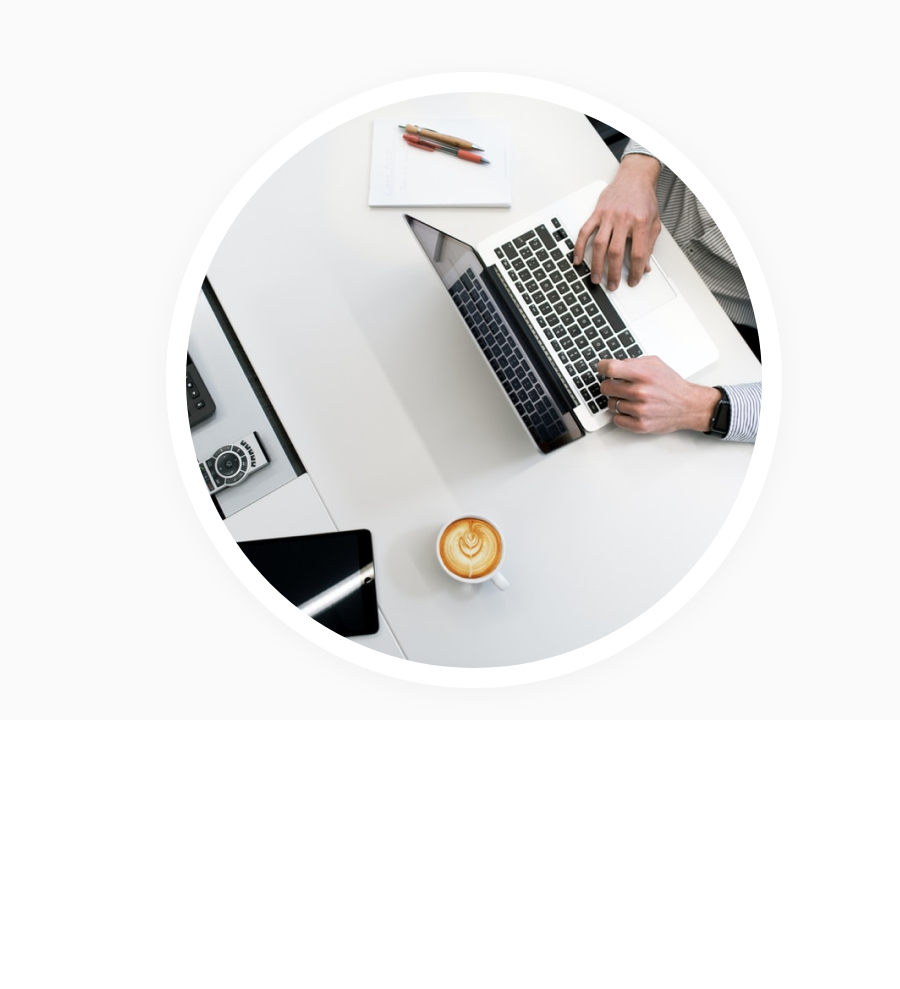
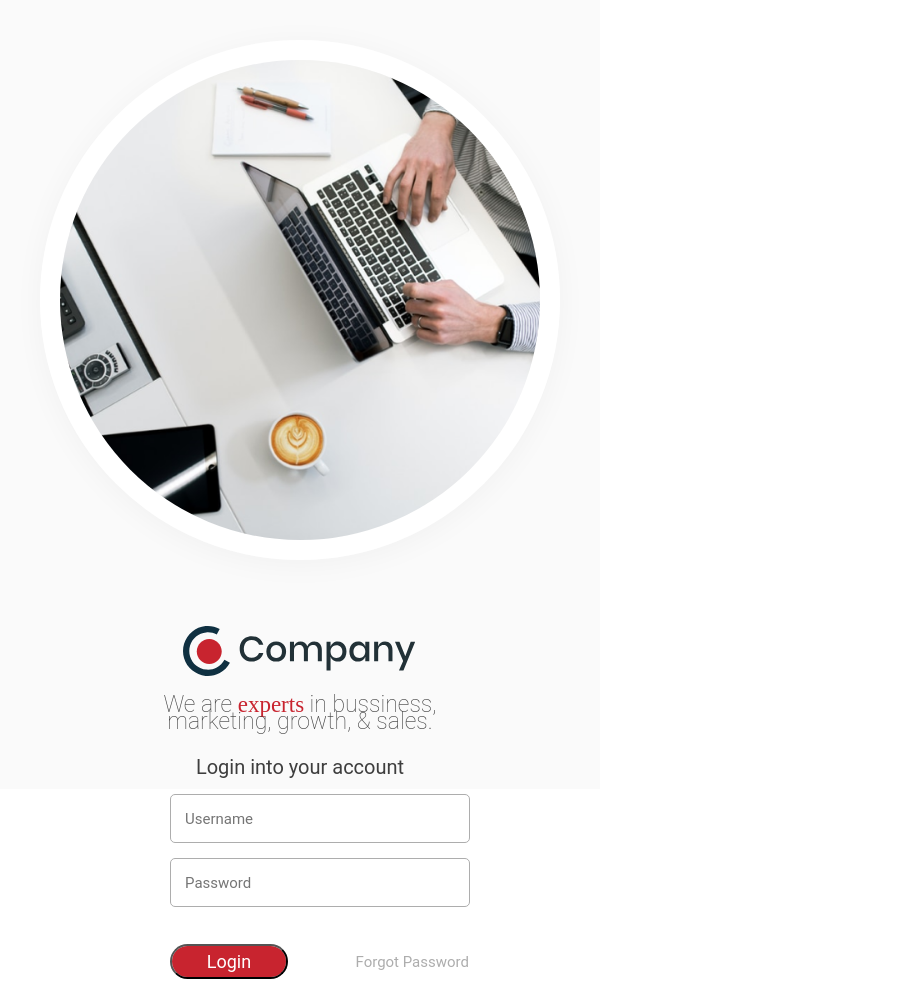
Before and after one commit to zalamitul/Html-training-assignments, a website: page index.html in a window 600 px wide. Shown: the top 989 px of the page, 900 px wide, since content can reach past the window. Before the commit the page ends 800 px from the top, so only its background shows below. Drawn offline with Linux system fonts and the light colour scheme.

Commit message:
css edit

```diff
--- a/css/style.css
+++ b/css/style.css
@@ -25,25 +25,31 @@
     box-shadow: 0px 4px 31px #0000000A;
     border: 20px solid #FFFFFF;
 }
+
 .right {
     width: 50%;
 }
+
 .title {
     display: flex;
     justify-content: left;
     align-items: center;
     margin-top: 106px;
 }
+
 .title h1 {
     font-size: 55px;
 }
+
 .title img {
     height: 70px;
 }
+
 a {
     text-decoration: none;
     color: black;
 }
+
 .description {
     width: 500px;
     height: 100px;
@@ -55,12 +61,13 @@ a {
     opacity: 1;
     box-sizing: border-box;
 }
-.description span {
+
+.experts {
+    font: normal normal 900 40px/53px Roboto;
     color: #C8242F;
-    font: normal normal 300 40px/47px Roboto;
     letter-spacing: 0px;
-    color: #3E3E3E;
 }
+
 .login {
     width: 260px;
     height: 33px;
@@ -70,6 +77,7 @@ a {
     color: #3E3E3E;
     margin-top: 31px;
 }
+
 .username,
 .password {
     width: 429px;
@@ -105,6 +113,7 @@ a {
     height: 49px;
     margin-top: 30px;
 }
+
 .btnloginandforgot a {
     text-decoration: none;
     text-align: left;
@@ -112,6 +121,7 @@ a {
     letter-spacing: 0px;
     color: #ADADAD;
 }
+
 .register {
     width: 429px;
     height: 49px;
@@ -121,6 +131,7 @@ a {
     color: #ADADAD;
     margin-top: 23px;
 }
+
 .register a {
     text-align: right;
     text-decoration: none;
@@ -128,6 +139,7 @@ a {
     letter-spacing: 0px;
     color: #C8242F;
 }
+
 /* innerpage html css */
 nav {
     box-sizing: border-box;
@@ -138,26 +150,32 @@ nav {
     justify-content: space-between;
     flex-direction: row;
 }
+
 .nav-left,
 .nav-right {
     align-items: center;
     display: flex;
 }
+
 .dashboard-left-side img {
     width: 19px;
     height: 18px;
     margin-right: 10px;
 }
+
 .dashboard-active {
     background: #FFF3F4 0% 0% no-repeat padding-box;
 }
+
 .menu-bar {
     margin: 29px 34px;
 }
+
 .logo-dashboard {
     width: 142px;
     height: 30px;
 }
+
 input[type="search"] {
     border: none;
     height: 21px;
@@ -166,12 +184,15 @@ input[type="search"] {
     padding-left: 40px;
     margin-left: 48px;
 }
+
 .downward-arrow {
     margin: 36px 43px 36px 14px;
 }
+
 .profile {
     margin: 18px;
 }
+
 .dashboard-left-side {
     box-sizing: border-box;
     width: 242px;
@@ -179,6 +200,7 @@ input[type="search"] {
     font: normal normal normal 16px/21px Roboto;
     background: #FFFFFF 0% 0% no-repeat padding-box;
 }
+
 .dashboard {
     width: 183px;
     height: 43px;
@@ -188,6 +210,7 @@ input[type="search"] {
     padding: 14px 0px 14px 30px;
     border-radius: 5px;
 }
+
 .dashboard-right-side {
     float: left;
     width: 1218px;
@@ -195,18 +218,21 @@ input[type="search"] {
     background: #f8f8f8 0% 0% no-repeat padding-box;
     border-radius: 5px;
 }
+
 .analysis-main {
     padding: 22px 0px;
     margin: 22px 0px;
     background: #FFFFFF 0% 0% no-repeat padding-box;
     border-radius: 5px;
 }
+
 .analysis-main input {
     height: 49px;
     border: 1px solid #ADADAD;
     border-radius: 5px;
     margin: 14px 14px 14px 0px;
 }
+
 #country {
     width: 1157px;
     height: 49px;
@@ -214,12 +240,14 @@ input[type="search"] {
     border-radius: 5px;
     margin: 7px 0px;
 }
+
 #text2 {
     width: 1157px;
     height: 130px;
     border: 1px solid #ADADAD;
     border-radius: 5px;
 }
+
 .one-column,
 .two-column,
 .three-column,
@@ -227,10 +255,12 @@ input[type="search"] {
 .other-design {
     padding: 22px 29px;
 }
+
 .error-msg {
     color: red;
     margin: -10px 0px 0px 20px;
 }
+
 .warning-msg {
     text-align: left;
     font: normal normal normal 12px/16px Roboto;
@@ -238,6 +268,7 @@ input[type="search"] {
     color: #ADADAD;
     margin: -10px 0px 0px 20px;
 }
+
 #uploadfile {
     position: relative;
     top: -40px;
@@ -245,6 +276,7 @@ input[type="search"] {
     display: none;
 
 }
+
 #file {
     border: 1px solid #C8242F;
     border-radius: 18px;
@@ -256,32 +288,40 @@ input[type="search"] {
     background-image: url();
     margin: 10px;
 }
+
 .file-msg {
     font: normal normal normal 12px/16px Roboto;
     color: #ADADAD;
 }
+
 #other-design {
     margin: 30px 20px 20px 20px;
 }
+
 #name {
     padding-left: 20px;
 }
+
 .three-column input,
 .four-column input {
     width: 100%;
 }
+
 #disabled {
     border: 1px dashed #ADADAD;
     border-radius: 5px;
 }
+
 label {
     position: absolute;
     background-color: white;
     margin-left: 10px;
 }
+
 .one-column input {
     width: 1157px;
 }
+
 .radio-button,
 .checkbox {
     display: flex;
@@ -293,6 +333,7 @@ input[type=checkbox] {
     margin-left: 30px;
     accent-color: #C8242F;
 }
+
 #primary {
     width: 124px;
     height: 45px;
@@ -302,6 +343,7 @@ input[type=checkbox] {
     border: none;
     margin: 10px 5px;
 }
+
 #secondary {
     width: 124px;
     height: 45px;
@@ -310,25 +352,30 @@ input[type=checkbox] {
     color: #c6242f;
     border-radius: 22px;
 }
+
 #tabs {
     display: flex;
     text-decoration: none;
     list-style: none;
     border-bottom: 2px solid #ADADAD;
 }
+
 li {
     color: #ADADAD;
     margin: 0px;
     display: block;
     padding: 10px 10px 0px 10px;
 }
+
 .tab-active {
     border-bottom: 2px #c8242f solid;
     color: #C8242F;
 }
+
 .tab-content {
     margin: 30px;
 }
+
 .snackbar div {
     width: 563px;
     height: 44px;
@@ -337,10 +384,12 @@ li {
     margin: 10px;
     align-items: center;
 }
+
 .snackbar img {
     width: 20px;
     height: 20px;
 }
+
 #dropdown {
     border-radius: 5px;
 }
@@ -351,6 +400,7 @@ textarea {
     border: 1px solid #ADADAD;
     border-radius: 5px;
 }
+
 select {
     height: 50px;
     margin-top: 14px;
@@ -358,9 +408,11 @@ select {
     border-radius: 5px;
     width: 100%;
 }
+
 h3 {
     margin: 0px;
 }
+
 .main-container {
     width: 1318px;
     padding: 40px;
@@ -370,6 +422,7 @@ h3 {
     background: #FAFAFA 0% 0% no-repeat padding-box;
     border-radius: 5px;
 }
+
 .statistics-card {
     width: 219px;
     height: 116px;
@@ -380,26 +433,31 @@ h3 {
     justify-content: center;
     align-items: center;
 }
+
 .statistics-card h4 {
     margin: 0px;
 }
+
 .statistics-card img {
     width: 33px;
     height: 33px;
     margin-right: 10px;
 }
+
 #sale {
     margin: 30px;
     background-color: white;
     padding: 23px;
     border-radius: 5px;
 }
+
 #sales-by-country {
     margin-top: 32px;
     background-color: white;
     padding: 23px;
     border-radius: 5px;
 }
+
 #usa {
     border-radius: 50%;
     background: #C8242F;
@@ -407,6 +465,7 @@ h3 {
     height: 18px;
     margin: 5px;
 }
+
 #russia {
     border-radius: 50%;
     background: #F16C20;
@@ -414,6 +473,7 @@ h3 {
     height: 18px;
     margin: 5px;
 }
+
 #canada {
     border-radius: 50%;
     background: #A2B86C;
@@ -421,11 +481,13 @@ h3 {
     height: 18px;
     margin: 5px;
 }
-.dashboard-container{
+
+.dashboard-container {
     width: 1319px;
-    background-color:#FAFAFA;
+    background-color: #FAFAFA;
     padding: 20px;
 }
+
 #india {
     border-radius: 50%;
     background: #EBC844;
@@ -433,25 +495,171 @@ h3 {
     height: 18px;
     margin: 5px;
 }
+
 #invoice-detail {
     margin: 30px;
     background-color: white;
     padding: 23px;
     border-radius: 5px;
 }
+
 #head a {
     text-decoration: none;
     text-transform: capitalize;
     color: #C8242F;
 }
+
 td {
     font: normal normal normal 15px/20px Roboto;
     letter-spacing: 0px;
     color: #3E3E3E;
 }
+
 .invoices-head {
     font: normal normal normal 15px/20px Roboto;
     letter-spacing: 1.5px;
     color: #ADADAD;
     text-transform: uppercase;
 }
+
+/* Small devices (portrait tablets and large phones, 600px and up) */
+@media only screen and (max-width: 600px) {
+    .main {
+        /* display: flex; */
+        flex-direction: column;
+        max-width: 100%;
+        height: auto;
+        box-sizing: border-box;
+    }
+
+    .left {
+        width: 100%;
+        padding: 40px 40px;
+        margin: 0px 0px;
+        box-sizing: border-box;
+        box-sizing: border-box;
+    }
+
+    .left img {
+        width: inherit;
+    }
+
+    .right {
+        width: 100%;
+        display: flex;
+        align-items: center;
+        flex-direction: column;
+        justify-content: center;
+    }
+
+    .title {
+        margin-top: 26px;
+    }
+
+    .title img {
+        height: 50px;
+    }
+
+    .description {
+        width: 300px;
+        height: 50px;
+        text-align: center;
+        font: normal normal 200 23px/17px Roboto;
+    }
+
+    .description span {
+        font: normal normal 500 23px/17px Robot
+    }
+
+    .login {
+        text-align: center;
+        font: normal normal normal 20px/23px Roboto;
+        margin-top: 10px;
+    }
+
+    .username,
+    .password {
+        width: 300px;
+        height: 49px;
+        font: normal normal normal 15px/20px Roboto;
+        margin-top: 15px;
+    }
+
+    .loginbtn button {
+        width: 118px;
+        height: 35px;
+    }
+
+    .btnloginandforgot {
+        width: 299px;
+    }
+
+    .register {
+        font: normal normal normal 15px/20px Roboto;
+        margin-top: 7px;
+    }
+}
+
+/* Medium devices (landscape tablets, 768px and up) */
+@media only screen and (min-width: 600px) {
+    .example {
+        background: blue;
+    }
+}
+
+/* Large devices (laptops/desktops, 992px and up) */
+@media only screen and (min-width: 992px) {
+    .main {
+        width: 100%;
+        box-sizing: border-box;
+        height: 99%;
+    }
+
+    .left {
+        margin: 60px 106px;
+    }
+
+    .left img {
+        width: 450px;
+    }
+
+    .title {
+        margin-top: 96px;
+    }
+
+    .title img {
+        height: 50px;
+    }
+
+    .description {
+        font: normal normal 300 35px/42px Roboto;
+    }
+
+    .login {
+        font: normal normal normal 21px/33px Roboto;
+        margin-top: 20px;
+    }
+
+    .username,
+    .password {
+        font: normal normal normal 15px/20px Roboto;
+        margin-top: 10px;
+        padding: 10px;
+    }
+
+    .loginbtn button {
+        border: none;
+        font: normal normal medium 17px/24px Roboto;
+    }
+
+    .btnloginandforgot {
+        margin-top: 10px;
+    }
+
+    .register {
+        margin-top: 17px;
+    }
+}
+
+/* Extra large devices (large laptops and desktops, 1200px and up) */
+@media only screen and (min-width: 1240px) {}
--- a/index.html
+++ b/index.html
@@ -17,22 +17,25 @@
         </div>
         <div class="right">
             <div class="title"><img src="images/logo.svg" alt=""></div>
-            <div class="description"> We are <span
-                    style="color:#C8242F;font: normal normal 900 40px/53px Roboto;">experts</span> in bussiness,
+            <div class="description"> We are <span class="experts">experts</span> in bussiness,
                 marketing, growth, & sales.</div>
-            <div class="login">Login into your account</div>
+            <div class="login">Login into your account
                 <form action="dashboard.html">
                     <input class="username" type="text" name="username" placeholder="Username">
                     <input class="password" type="password" name="password" placeholder="Password">
                     <div class="btnloginandforgot">
-                    <div class="loginbtn"><button>Login</button></div> <a class="foegot" href="dashboard.html">Forgot Password</a>
+                        <div class="loginbtn"><button>Login</button></div> <a class="foegot"
+                            href="dashboard.html">Forgot
+                            Password</a>
                     </div>
                 </form>
+
                 <form action="/register">
                     <div class="register">Are you a new Member? <a href="/">Register here</a></div>
                 </form>
             </div>
         </div>
+    </div>
 </body>
 
 </html>
```
Lines whose indentation alone changed are shown as unchanged.
